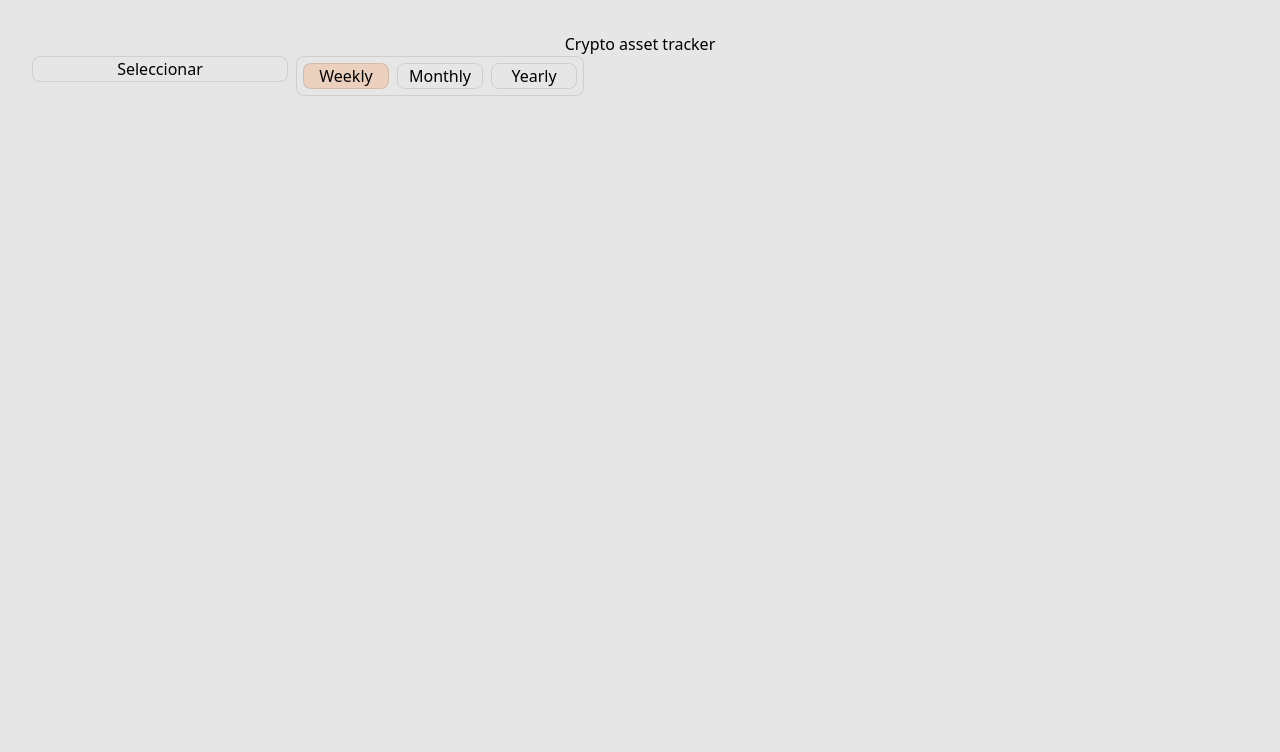
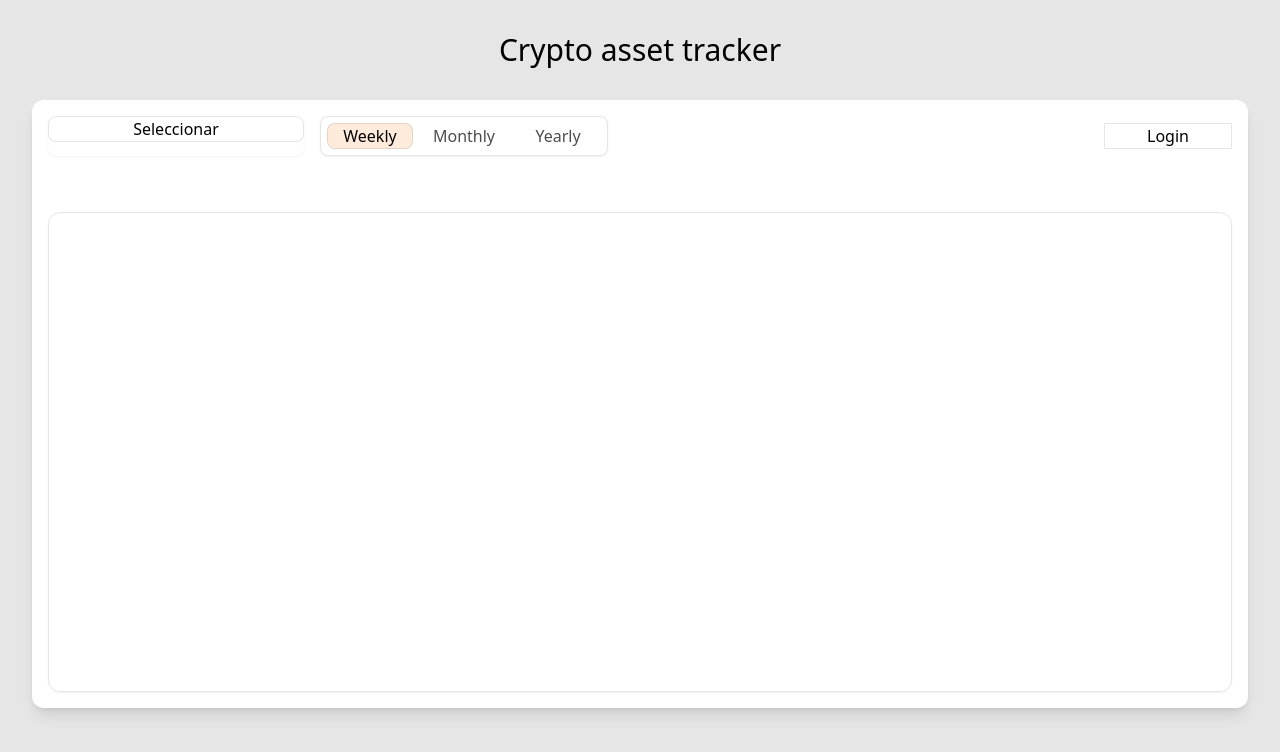
Before and after one commit to RamiroG8k/crypto-asset-track, a React (Vite) app: page / in a window 1280 px wide. Shown: the top 752 px of the page. Built offline with nearby package versions, Linux system fonts and the light colour scheme.

Commit message:
Add styling to assets filtering with pills

```diff
--- a/package.json
+++ b/package.json
@@ -15,6 +15,7 @@
     "clsx": "^2.1.1",
     "react": "^18.3.1",
     "react-dom": "^18.3.1",
+    "react-icons": "^5.3.0",
     "tailwind-merge": "^2.5.4"
   },
   "devDependencies": {
--- a/src/App.tsx
+++ b/src/App.tsx
@@ -4,7 +4,7 @@ import './App.css';
 import Select from './components/Select';
 import { type Option } from './components/Select/types';
 import TabSwitch from './components/TabSwitch';
-
+import { IoIosClose } from "react-icons/io";
 type TimePeriod = 'week' | 'month' | 'year';
 
 const FIXED_ASSETS: Option[] = [
@@ -42,10 +42,13 @@ function App() {
     const [timePeriod, setTimePeriod] = useState<TimePeriod>('week');
 
     return (
-        <main className="container">
-            <h1>Crypto asset tracker</h1>
+        <main className="container space-y-8">
+            <h1 className="text-3xl font-medium">Crypto asset tracker</h1>
 
+            <div className="flex flex-col gap-4 items-start bg-white shadow-lg rounded-xl p-4">
+                <div className="flex items-center w-full justify-between">
                     <div className="flex gap-2">
+                        <div className="flex gap-4">
                             <Select
                                 multiple
                                 onValueChange={setAssets}
@@ -59,19 +62,31 @@ function App() {
                                 value={timePeriod}
                             />
                         </div>
+                    </div>
 
+                    <button className="h-full w-32 border" type="button">
+                        Login
+                    </button>
+                </div>
 
-            {/*
-             * Component to handle the state of the performance comparison
-             *
-             * <Switch onChange={value => {}} options={['week', 'month', 'year']} value={timePeriod} />
-             * * */}
+                <div className="h-6 flex gap-4">
+                    {assets.map((asset: string, index: number) => (
+                        <button key={index} className="pl-2 pr-1 border border-content/10 flex items-center gap-2 rounded-md shadow-sm">
+                            <span className="text-xs">{asset}</span>
 
+                            <IoIosClose className="text-lg" />
+                        </button>
+                    ))}
+                </div>
+
+                <div className="h-[30rem] w-full shadow-sm rounded-xl p-4 border border-content/10">
                     {/*
              * Component to handle the performance comparison by period of time selected
              *
              * <Chart data={[]} />
              * */}
+                </div>
+            </div>
         </main>
     )
 }
--- a/src/components/Select/Select.tsx
+++ b/src/components/Select/Select.tsx
@@ -20,12 +20,12 @@ const Select: React.FC<SelectProps> = ({ onValueChange, options, values = [], ..
     return (
         <div
             className={cn(
-                "flex flex-col w-64 h-10 relative text-content bg-background",
+                'flex flex-col w-64 h-10 relative text-content shadow-sm',
                 isOpen ? 'overflow-visible rounded-t-lg' : 'overflow-hidden rounded-lg'
             )}
         >
             <button
-                className="h-full center z-10 bg-background rounded-lg border border-content/10"
+                className="h-full center z-10 bg-white rounded-lg border border-content/10"
                 type="button"
                 onClick={() => setIsOpen(prev => !prev)}
             >
@@ -33,13 +33,13 @@ const Select: React.FC<SelectProps> = ({ onValueChange, options, values = [], ..
             </button>
 
             <div className={cn(
-                'border border-content/10 absolute flex flex-col p-1.5 pt-4 gap-2 transition-all duration-300 bg-background w-full translate-y-8 overflow-y-scroll',
+                'border border-content/10 absolute flex flex-col p-1.5 pt-4 gap-2 transition-all duration-300 bg-white w-full translate-y-8 overflow-y-scroll',
                 isOpen ? 'max-h-64 opacity-100 rounded-b-lg' : 'max-h-0 opacity-0'
             )}>
                 {options && options.map(({ label, value }) => (
                     <button
                         className={cn(
-                            "h-8 border border-content/10 rounded-lg",
+                            'h-8 border border-content/10 rounded-lg',
                             values.includes(value) && 'bg-primary/20'
                         )}
                         key={value}
--- a/src/components/TabSwitch/TabSwitch.tsx
+++ b/src/components/TabSwitch/TabSwitch.tsx
@@ -4,13 +4,13 @@ import { cn } from '../../utils/cn';
 const TabSwitch: React.FC<TabSwitchProps> = ({ value: selected, options, onChange }) => {
     return (
         <div className={cn(
-            'border border-content/10 flex p-1.5 gap-2 transition-all duration-300 bg-background w-72 rounded-lg'
+            'border border-content/10 flex p-1.5 gap-2 transition-all duration-300 bg-white h-full w-72 rounded-lg shadow-sm'
         )}>
             {options && options.map(({ label, value }) => (
                 <button
                     className={cn(
-                        "h-full border border-content/10 rounded-lg w-full",
-                        selected === value && 'bg-primary/20'
+                        "h-full border rounded-lg w-full transition-all",
+                        selected === value ? 'bg-primary/15 border-content/10' : 'text-content/70 border-transparent'
                     )}
                     key={value}
                     onClick={() => onChange(value)}
```
Also changed, not shown: 1 other file (tests, documents, lock files or other folders). Lines whose indentation alone changed are shown as unchanged.
